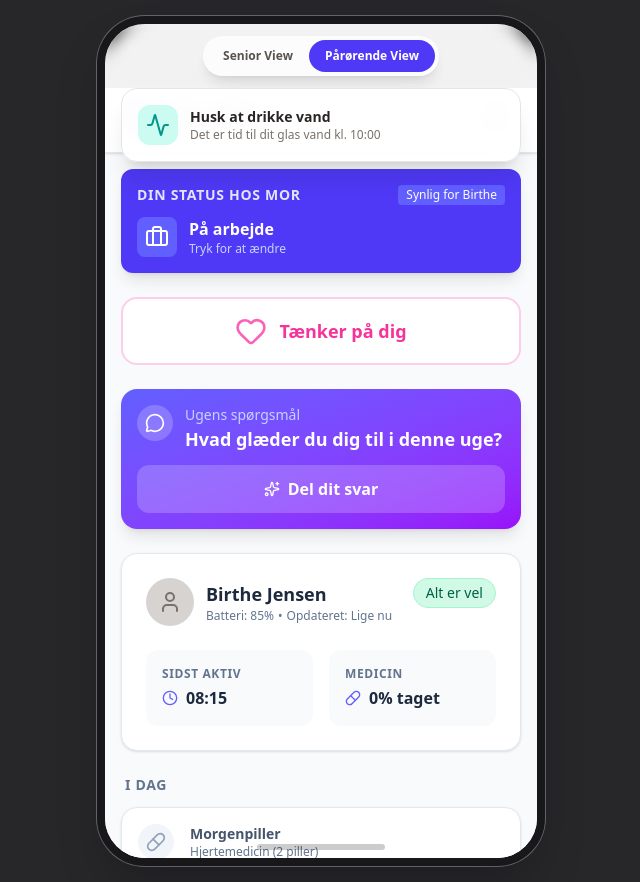
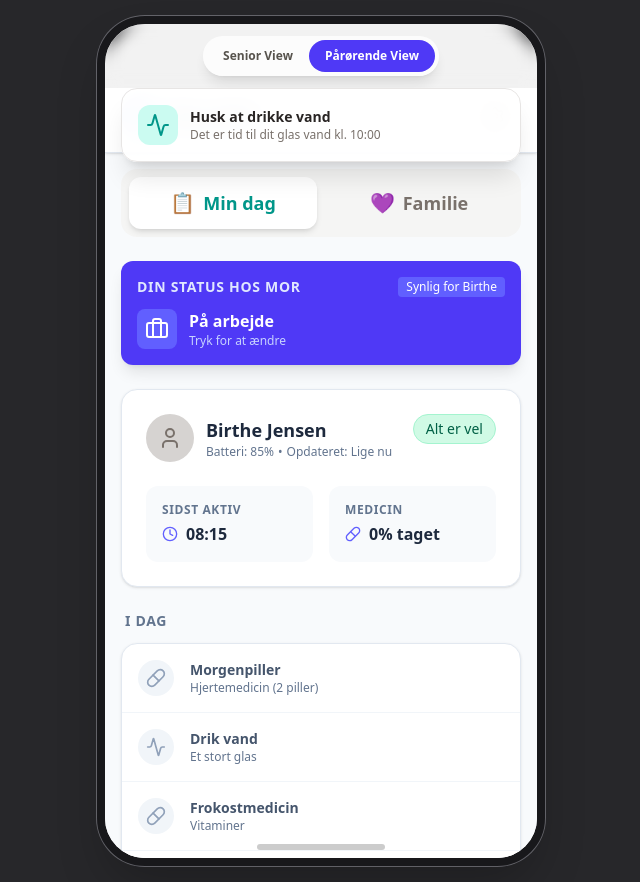
Before and after one commit to DinkoJuric/aeldrebagen, a React (Vite) app in the folder tryg-app/: page / in a window 1280 px wide. Both pictures are taken after a click on the button "Pårørende View". Shown: the whole page, without its empty margins (319-959 px from the left). Built offline with nearby package versions, Linux system fonts and the light colour scheme.

Commit message:
feat: Add tabbed layout to RelativeView for consistency - TabNavigation, FEATURES, activeTab state added - Daily tab: status picker - Family tab: ping, weekly question, help offers - Matches SeniorView structure

```diff
--- a/tryg-app/src/components/RelativeView.jsx
+++ b/tryg-app/src/components/RelativeView.jsx
@@ -14,6 +14,8 @@ import { Modal } from './ui/Modal';
 import { StatusSelector, STATUS_OPTIONS } from './FamilyStatusCard';
 import { ThinkingOfYouButton } from './ThinkingOfYou';
 import { WeeklyQuestionCard } from './WeeklyQuestion';
+import { TabNavigation } from './TabNavigation';
+import { FEATURES } from '../config/features';
 
 export const RelativeView = ({
     tasks, profile, lastCheckIn, symptomLogs, onAddTask, familyStatus,
@@ -24,6 +26,7 @@ export const RelativeView = ({
     const [showReport, setShowReport] = useState(false);
     const [newTaskTitle, setNewTaskTitle] = useState('');
     const [showStatusPicker, setShowStatusPicker] = useState(false);
+    const [activeTab, setActiveTab] = useState('daily'); // 'daily' = Oversigt, 'family' = Familie
 
     const completionRate = tasks.length > 0
         ? Math.round((tasks.filter(t => t.completed).length / tasks.length) * 100)
@@ -63,6 +66,14 @@ export const RelativeView = ({
 
             <main className="p-4 space-y-6 overflow-y-auto pb-24">
 
+                {/* Tab Navigation - only show if tabbedLayout enabled */}
+                {FEATURES.tabbedLayout && (
+                    <TabNavigation activeTab={activeTab} onTabChange={setActiveTab} />
+                )}
+
+                {/* ===== DAILY/OVERVIEW TAB ===== */}
+                {(!FEATURES.tabbedLayout || activeTab === 'daily') && (
+                    <>
                         {/* Reciprocity Feature: Status Sharing - Now with picker */}
                         <div className="bg-indigo-600 rounded-xl p-4 text-white shadow-lg">
                             <div className="flex justify-between items-center mb-3">
@@ -92,7 +103,12 @@ export const RelativeView = ({
                                 </div>
                             )}
                         </div>
+                    </>
+                )}
 
+                {/* ===== FAMILY TAB ===== */}
+                {(!FEATURES.tabbedLayout || activeTab === 'family') && (
+                    <>
                         {/* Thinking of You - send ping to mom */}
                         <ThinkingOfYouButton onSendPing={onSendPing} fromName="Louise" />
 
@@ -120,6 +136,8 @@ export const RelativeView = ({
                                     ))}
                                 </div>
                             </div>
+                        )}
+                    </>
                 )}
 
                 {/* Peace of Mind Status Card */}
```
Lines whose indentation alone changed are shown as unchanged.
